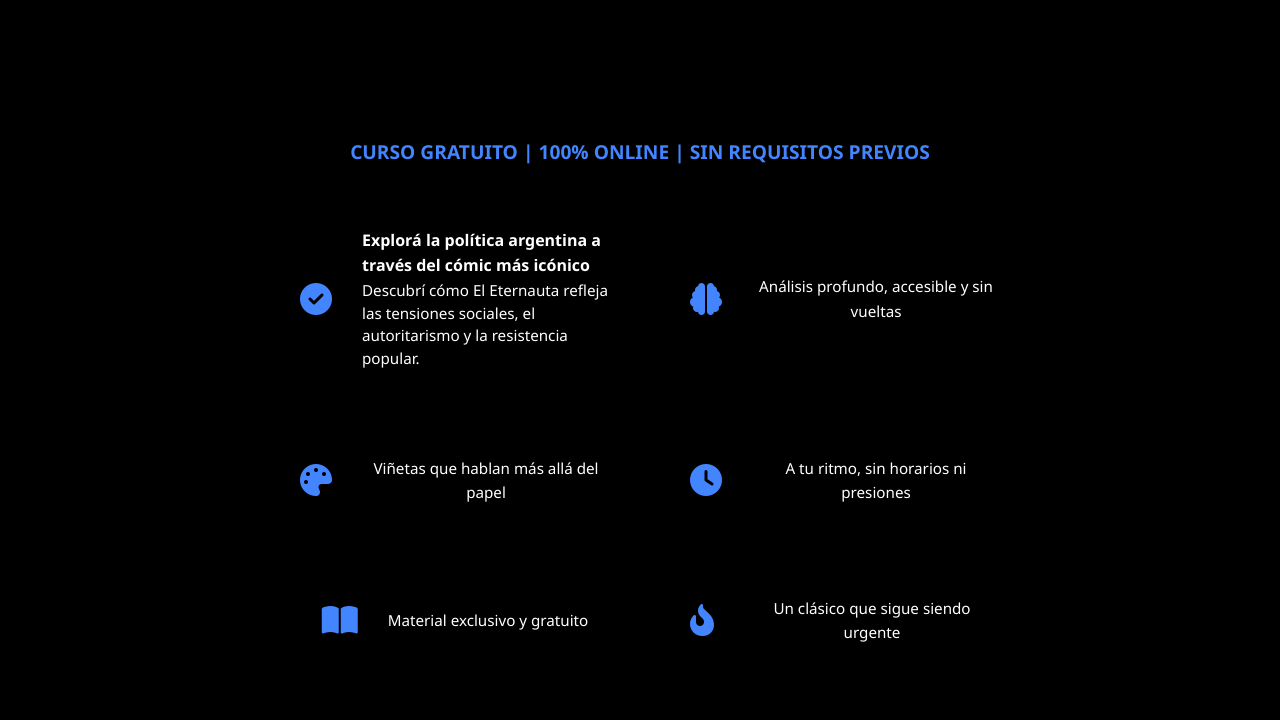
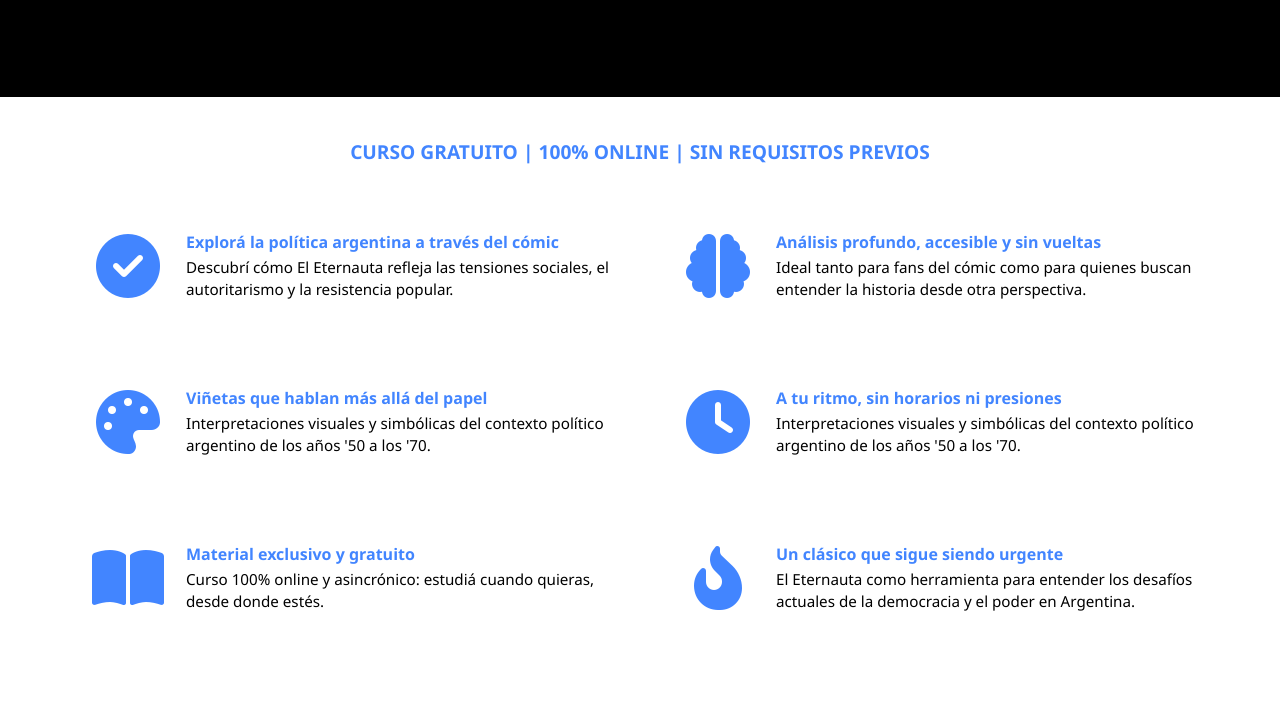
Before and after one commit to VivianaQuinonez/taller2-landing, a plain HTML site: page index.html in a window 1280 px wide. Shown: the part 513-1236 px from the top of the page. Drawn offline with Linux system fonts and the light colour scheme.

Commit message:
maquetado seccion beneficios con los bullets ok

```diff
--- a/css/estilos.css
+++ b/css/estilos.css
@@ -116,7 +116,7 @@
   #beneficios {
     padding: 40px 20px;
     text-align: center;
-    background-color: #000;
+    background-color: #fff;
   }
 
   #beneficios h3 {
@@ -128,9 +128,9 @@
 
   #beneficios .grid {
     display: grid;
-    grid-template-columns: repeat(auto-fill, minmax(350px, 1fr));
+    grid-template-columns: repeat(auto-fill, minmax(400px, 1fr));
     gap: 20px;
-    max-width: 800px;
+    max-width: 1200px;
     margin: auto;
     justify-items: center;
     padding: 0 20px;
@@ -138,16 +138,21 @@
 
   @media (max-width: 600px) {
     #beneficios .grid {
-      grid-template-columns: 1fr;
+      grid-template-columns: repeat(2, 1fr);
     }
   }
 
 
 #beneficios .texto-beneficio {
+  color:#000;
   padding: 10px 0; /* Espaciado vertical interno */
   width: 100%;
   padding-right: 10px;
   text-align: left;
+}
+
+#beneficios .texto-beneficio h4 {
+  color:  #4285ff;
 }
 
 #beneficios .item {
@@ -172,7 +177,9 @@
   }
 
   #beneficios .icono-beneficio {
-    font-size: 2em;
+    font-size: 4.0em;
+    width: 1.5em;
+    height: 1.5em;
     display: flex;
     align-items: center;
     justify-content: center;
--- a/index.html
+++ b/index.html
@@ -31,37 +31,57 @@
   <section id="beneficios">
     <h3>CURSO GRATUITO | 100% ONLINE | SIN REQUISITOS PREVIOS</h3>
     <div class="grid">
+
+
       <div class="item">
         <i class="fa-solid fa-circle-check icono-beneficio"></i>
         <div class="texto-beneficio">
-          <h4>Explorá la política argentina a través del cómic más icónico</h4>
+          <h4>Explorá la política argentina a través del cómic</h4>
           <p>Descubrí cómo El Eternauta refleja las tensiones sociales, el autoritarismo y la resistencia popular.</p>
         </div>
+      </div>
 
+
+      <div class="item">
+        <i class="fa-solid fa-brain icono-beneficio"></i>
+        <div class="texto-beneficio">
+          <h4>Análisis profundo, accesible y sin vueltas</h4>
+          <p>Ideal tanto para fans del cómic como para quienes buscan entender la historia desde otra perspectiva.</p>
+        </div>
+      </div>
+
+      <div class="item">
+        <i class="fa-solid fa-palette icono-beneficio"></i>
+        <div class="texto-beneficio">
+          <h4> Viñetas que hablan más allá del papel</h4>
+          <p>Interpretaciones visuales y simbólicas del contexto político argentino de los años '50 a los '70.</p>
+        </div>
 
       </div>
 
-      <div class="item">
-        <i class="fa-solid fa-brain icono-beneficio"></i>
-        <p>Análisis profundo, accesible y sin vueltas</p>
-      </div>
-      <div class="item">
-        <i class="fa-solid fa-palette icono-beneficio"></i>
-        <p>Viñetas que hablan más allá del papel</p>
-      </div>
+
       <div class="item">
         <i class="fa-solid fa-clock icono-beneficio"></i>
-        <p>A tu ritmo, sin horarios ni presiones</p>
+        <div class="texto-beneficio">
+          <h4> A tu ritmo, sin horarios ni presiones</h4>
+          <p>Interpretaciones visuales y simbólicas del contexto político argentino de los años '50 a los '70.</p>
+        </div>
 
 
       </div>
       <div class="item">
         <i class="fa-solid fa-book-open icono-beneficio"></i>
-        <p>Material exclusivo y gratuito</p>
+        <div class="texto-beneficio">
+          <h4> Material exclusivo y gratuito</h4>
+          <p>Curso 100% online y asincrónico: estudiá cuando quieras, desde donde estés.</p>
+        </div>
       </div>
+
       <div class="item">
         <i class="fa-solid fa-fire-flame-curved icono-beneficio"></i>
-        <p>Un clásico que sigue siendo urgente</p>
+        <div class="texto-beneficio">
+          <h4> Un clásico que sigue siendo urgente</h4>
+          <p>El Eternauta como herramienta para entender los desafíos actuales de la democracia y el poder en Argentina.</p>
       </div>
     </div>
   </section>
```
